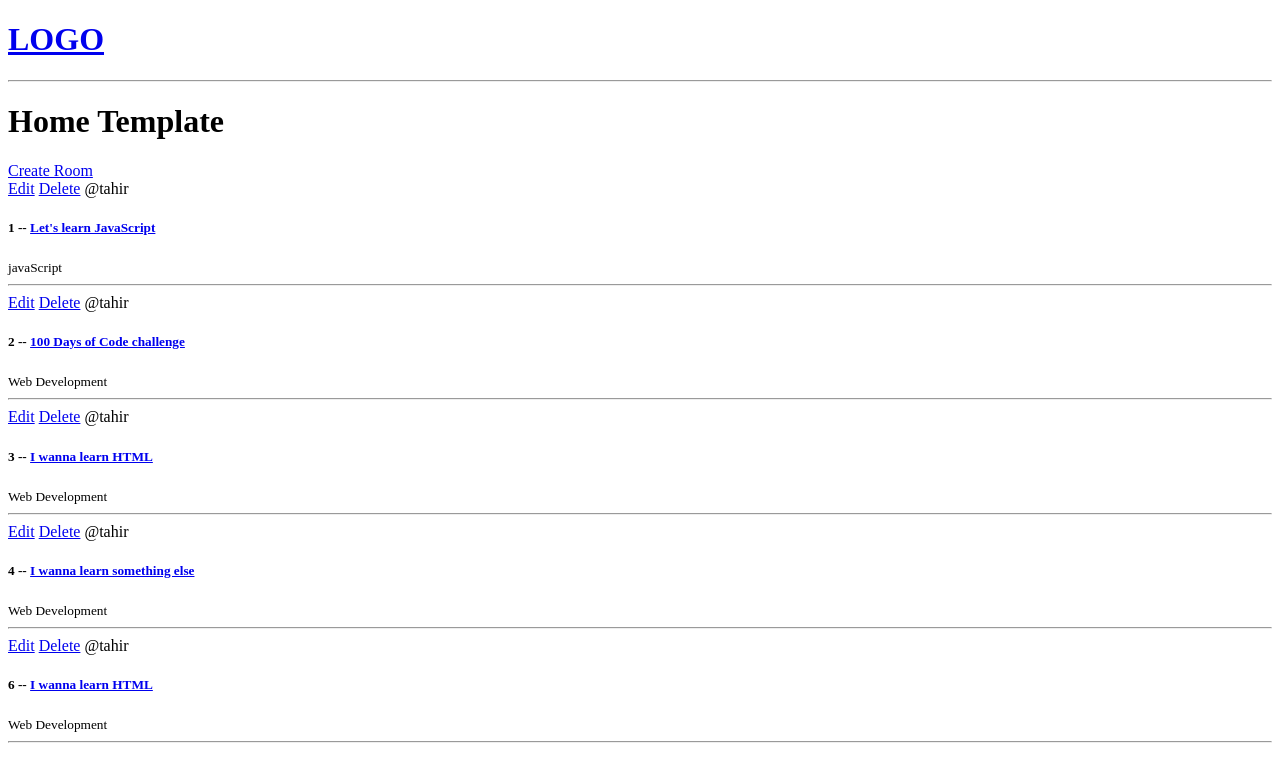
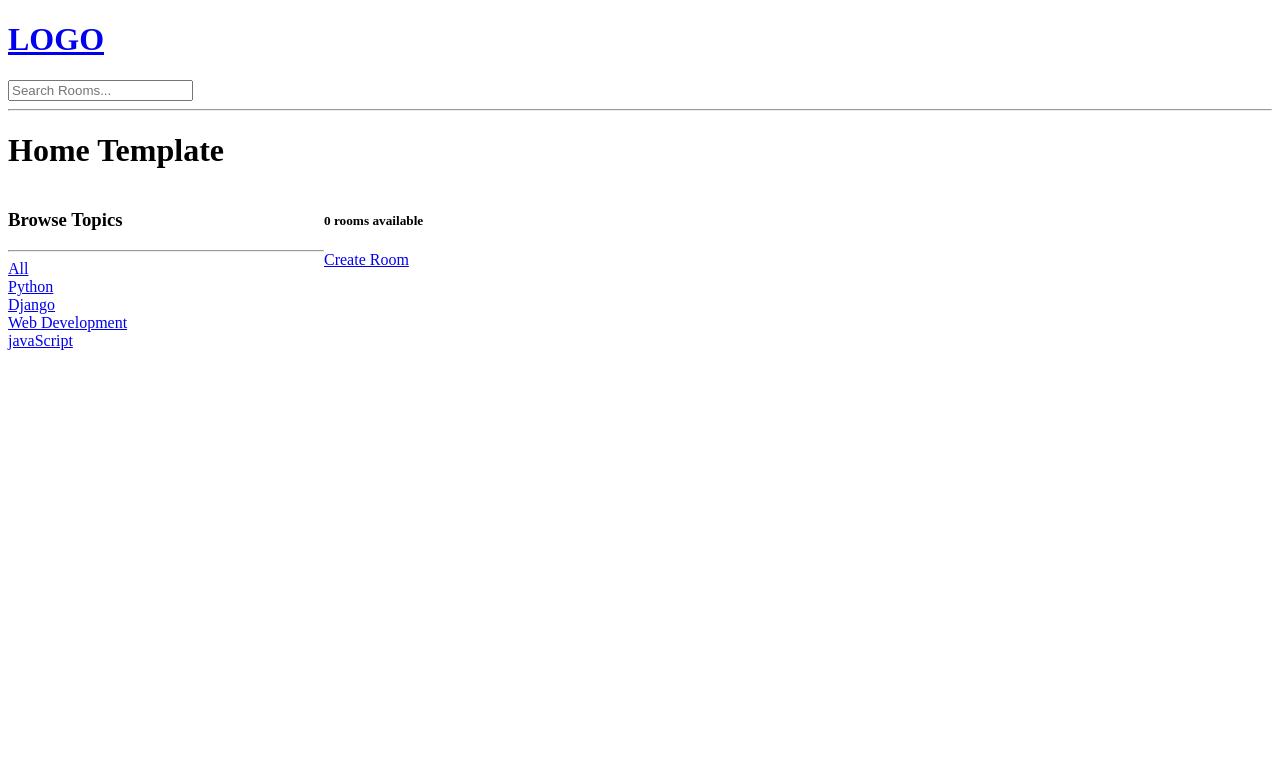
Before and after one commit to tahirkhan54321/Group-Forum-Python-Django, a Django app: a page that uses templates/navbar.html in a window 1280 px wide. Shown: the top 782 px of the page. Run offline with Django 5.2, Linux system fonts and the light colour scheme; data comes from the database, SQL or seed files in the repository.

Commit message:
Search functionality added

```diff
--- a/base/templates/base/home.html
+++ b/base/templates/base/home.html
@@ -1,10 +1,33 @@
 {% extends 'main.html' %} {% block content %}
+
+<style>
+  .home-container{
+    display: grid;
+    grid-template-columns: 1fr 3fr;
+  }
+</style>
 
 <h1>Home Template</h1>
 
+<div class="home-container">
   <div>
+    <h3>Browse Topics</h3>
+    <hr />
+    <div>
+      <a href="{% url 'home' %}">All</a>
+    </div>
+    {% for topic in topics %}
+      <div>
+        <!-- Adds query string parameter to the redirect url based on the topic's name -->
+        <a href="{% url 'home' %}?q={{topic.name}}">{{topic.name}}</a>
+      </div>
+    {% endfor %}
+  </div>
 
+  <div>
+    <h5>{{room_count}} rooms available</h5>
     <a href="{% url 'create-room' %}">Create Room</a>
+
     <div>
       {% for room in rooms %}
       <div>
@@ -15,10 +38,11 @@
           {{room.id}} -- <a href="{% url 'room' room.id %}">{{room.name}}</a>
         </h5>
         <small>{{room.topic.name}}</small>
-      <hr>
+        <hr />
       </div>
       {% endfor %}
     </div>
   </div>
+</div>
 
 {% endblock content %}
--- a/base/views.py
+++ b/base/views.py
@@ -3,7 +3,8 @@
 
 
 from django.shortcuts import render, redirect
-from .models import Room
+from django.db.models import Q
+from .models import Room, Topic
 from .forms import RoomForm
 
 # Create your views here.
@@ -15,8 +16,17 @@
 # ]
 
 def home(request):
-    rooms = Room.objects.all()    # takes Room from models and gives us all the rooms in the database
-    context = {'rooms': rooms}
+    q = request.GET.get('q') if request.GET.get('q') != None else ''
+    # takes Room from models and gives us all the rooms relevant to the query string parameter q. icontains for partial match
+    rooms = Room.objects.filter(Q(topic__name__icontains=q) |
+                                Q(name__icontains=q) |
+                                Q(description__icontains=q)
+                                )
+
+    topics = Topic.objects.all()
+    room_count = rooms.count()
+
+    context = {'rooms': rooms, 'topics': topics, 'room_count': room_count}
     return render(request, 'base/home.html', context)
 
 def room(request, pk):
--- a/templates/navbar.html
+++ b/templates/navbar.html
@@ -2,4 +2,9 @@
     <h1>LOGO</h1>
 </a>
 
+<form method="GET" action="{% url 'home' %}">
+    <input type="text" name="q" placeholder="Search Rooms..."/>
+
+</form>
+
 <hr>
```
Lines whose indentation alone changed are shown as unchanged.
